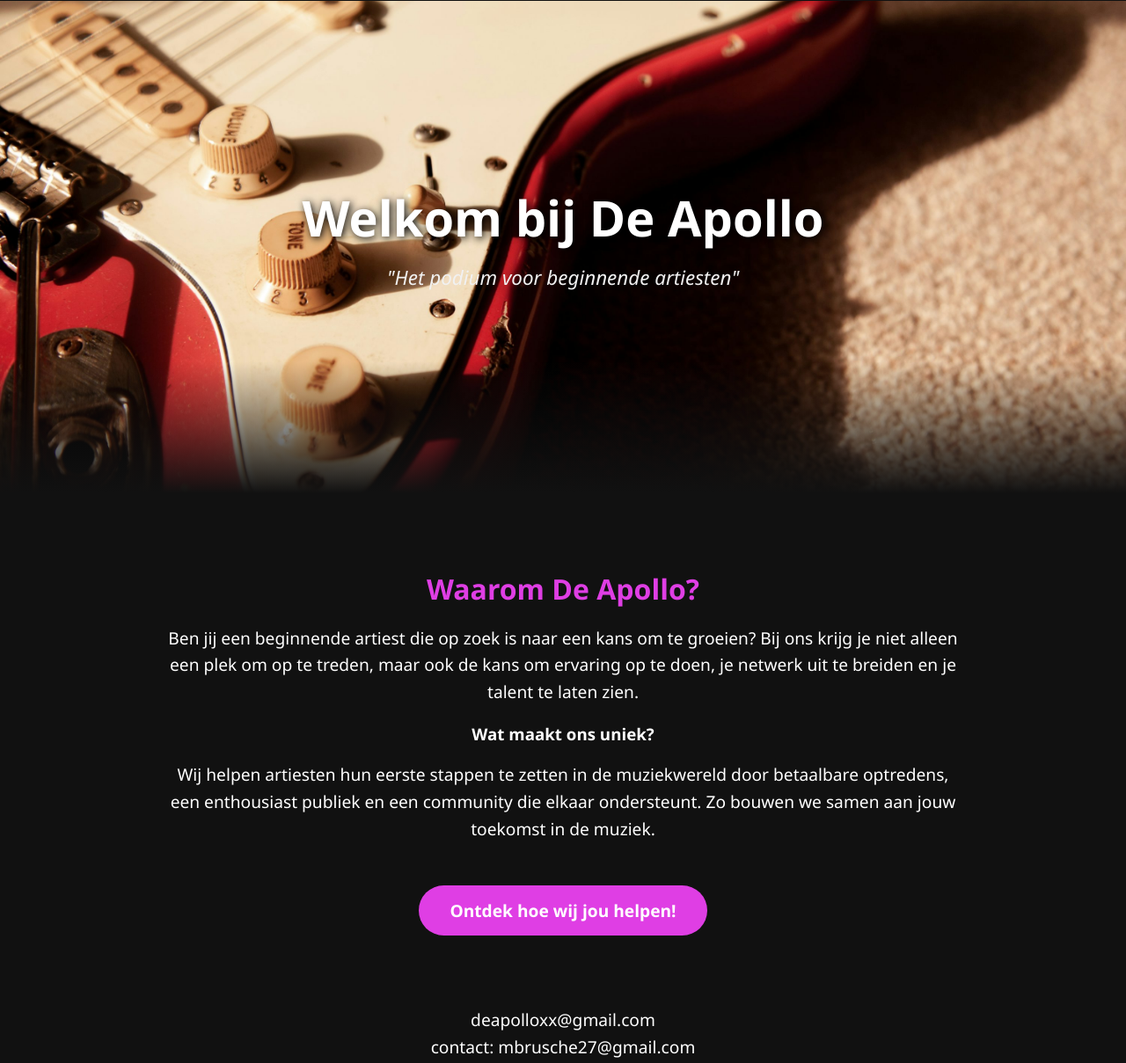
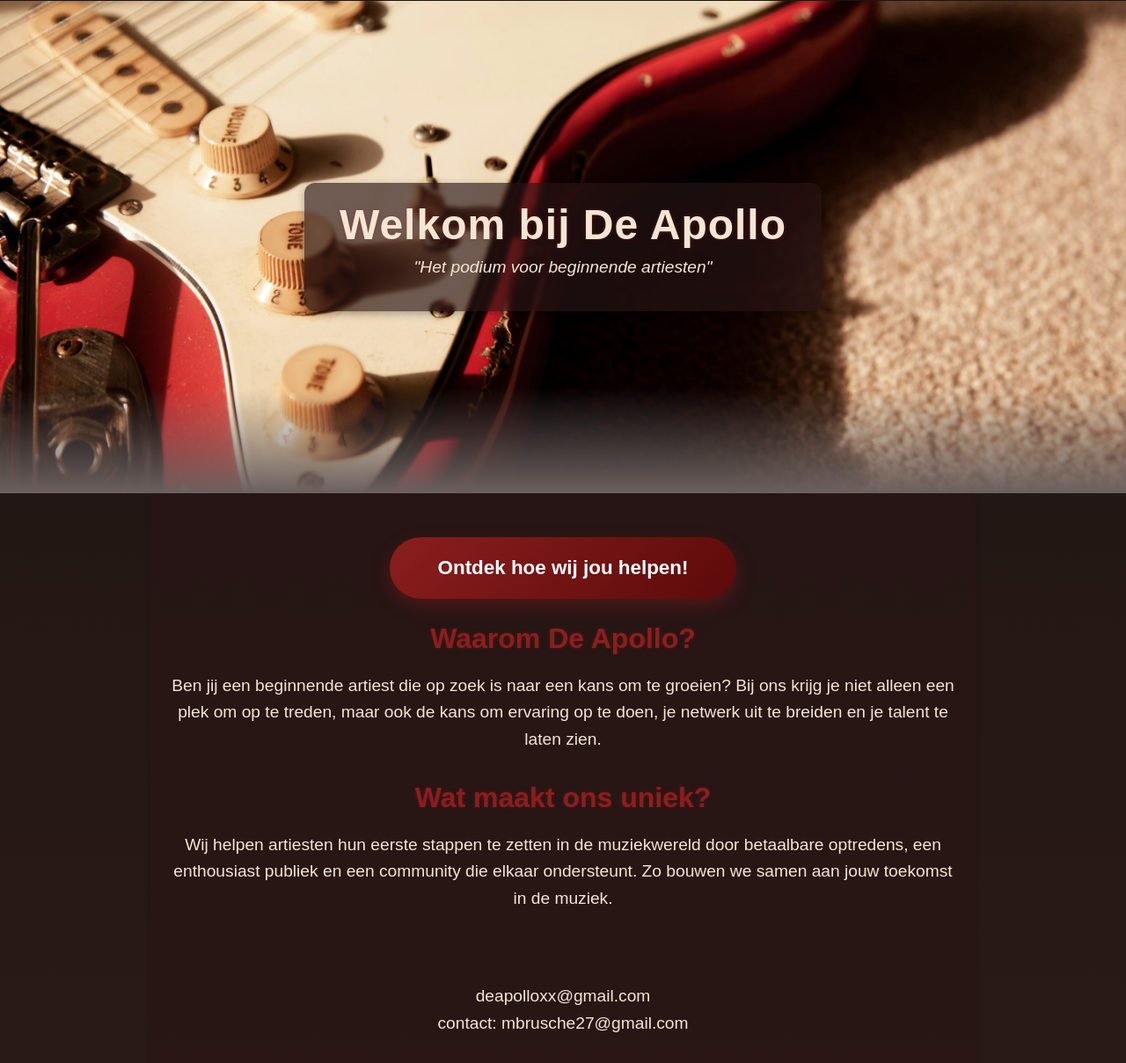
Before and after one commit to DeApolloBar/DeApollo, a plain HTML site: page index.html in a window 1280 px wide. Shown: the part 69-1278 px from the top of the page at 88% size. Drawn offline with Linux system fonts and the light colour scheme.

Commit message:
Update index.html

```diff
--- a/index.html
+++ b/index.html
@@ -7,14 +7,14 @@
   <style>
     body {
       margin: 0;
-      font-family: 'Segoe UI', Arial, sans-serif;
-      background-color: #111;
-      color: #fff;
+      font-family: 'Poppins', Arial, sans-serif;
+      background: linear-gradient(180deg, #1c1412 0%, #2a1a17 100%);
+      color: #f5e6d3; /* warm beige tekst */
     }
 
     /* Navbar */
     nav {
-      background-color: rgba(0,0,0,0.85);
+      background-color: rgba(44, 22, 18, 0.9);
       position: fixed;
       top: 0;
       left: 0;
@@ -27,7 +27,7 @@
     nav .logo {
       font-size: 1.5em;
       font-weight: bold;
-      color: #df3ee4;
+      color: #b23a3a; /* iets neutraler rood */
       text-decoration: none;
       margin-right: 40px;
     }
@@ -39,17 +39,17 @@
       gap: 20px;
     }
     nav ul li a {
-      color: #fff;
+      color: #f5e6d3;
       text-decoration: none;
       font-size: 1em;
       transition: color 0.3s ease;
     }
     nav ul li a:hover {
-      color: #df3ee4;
+      color: #8b1e1e; /* minder fel rood */
     }
 
     /* Header Banner */
-   header {
+    header {
       position: relative;
       background: url('banner.jpg') no-repeat center center;
       background-size: cover;
@@ -68,23 +68,52 @@
       bottom: 0;
       left: 0;
       width: 100%;
-      height: 150px;
-      background: linear-gradient(to bottom, rgba(0,0,0,0) 0%, #111 100%);
+      height: 120px;
+      background: linear-gradient(to bottom, rgba(0,0,0,0) 0%, #6b605e 100%);
     }
-    header h1 {
-      font-size: 3.5em;
+
+    /* Titel achtergrond */
+    .title-box {
+      background: rgba(40, 20, 20, 0.65); /* iets lichter en minder warm */
+      backdrop-filter: blur(2px); /* subtieler blur */
+      padding: 20px 40px;
+      border-radius: 12px;
+      display: inline-block;
+      box-shadow: 0 3px 10px rgba(0,0,0,0.3);
+    }
+    .title-box h1 {
+      font-size: 3em;
       margin: 0;
-      text-shadow: 2px 2px 10px #000;
-      position: relative;
-      z-index: 1;
+      font-weight: 700;
+      letter-spacing: 1px;
+      color: #f5e6d3;
+      text-shadow: 0 0 4px rgba(139, 30, 30, 0.5); /* zachtere rood glow */
     }
-    header p {
+    .title-box p {
+      font-size: 1.2em;
+      margin-top: 10px;
+      font-style: italic;
+      color: #f5e6d3;
+    }
+
+    /* Call to Action */
+    .cta-button {
+      display: inline-block;
+      padding: 22px 55px;
+      margin-top: -10px;
+      background: linear-gradient(135deg, #8b1e1e, #5c0a0a); /* neutraler rood gradient */
+      color: #fff;
+      text-decoration: none;
       font-size: 1.4em;
-      margin-top: 15px;
-      font-style: italic;
-      color: #f1f1f1;
-      position: relative;
-      z-index: 1;
+      font-weight: bold;
+      border-radius: 50px;
+      box-shadow: 0 8px 20px rgba(139,30,30,0.4);
+      transition: all 0.3s ease;
+    }
+    .cta-button:hover {
+      background: linear-gradient(135deg, #5c0a0a, #8b1e1e);
+      transform: translateY(-4px) scale(1.08);
+      box-shadow: 0 12px 25px rgba(139,30,30,0.6);
     }
 
     /* Content */
@@ -93,33 +122,20 @@
       max-width: 900px;
       margin: auto;
       text-align: center;
+      background: rgba(40, 20, 20, 0.6); /* iets minder warm rood/bruin */
+      border-radius: 12px;
+      box-shadow: 0 2px 6px rgba(0,0,0,0.25);
     }
-    section h2 {
+    section h2, section h3 {
       font-size: 2em;
       margin-bottom: 20px;
-      color: #df3ee4;
+      color: #8b1e1e; /* neutraler rood accent */
+      text-shadow: 0 0 4px rgba(139,30,30,0.4);
     }
     section p {
       font-size: 1.2em;
       line-height: 1.6;
-    }
-
-    /* Call to Action */
-    .cta-button {
-      display: inline-block;
-      padding: 15px 35px;
-      margin-top: 30px;
-      background-color: #df3ee4;
-      color: #fff;
-      text-decoration: none;
-      font-size: 1.2em;
-      font-weight: bold;
-      border-radius: 30px;
-      transition: background-color 0.3s ease, transform 0.2s ease;
-    }
-    .cta-button:hover {
-      background-color: #972c9b;
-      transform: scale(1.05);
+      color: #f5e6d3;
     }
   </style>
 </head>
@@ -135,12 +151,16 @@
 
   <!-- Header Banner -->
   <header>
-    <h1>Welkom bij De Apollo</h1>
-    <p>"Het podium voor beginnende artiesten"</p>
+    <div class="title-box">
+      <h1>Welkom bij De Apollo</h1>
+      <p>"Het podium voor beginnende artiesten"</p>
+    </div>
   </header>
 
   <!-- Content -->
   <section>
+    <a href="overons.html" class="cta-button">Ontdek hoe wij jou helpen!</a>
+
     <h2>Waarom De Apollo?</h2>
     <p>
       Ben jij een beginnende artiest die op zoek is naar een kans om te groeien?
@@ -155,15 +175,11 @@
       Zo bouwen we samen aan jouw toekomst in de muziek.
     </p>
 
-    <a href="overons.html" class="cta-button">Ontdek hoe wij jou helpen!</a>
-
     <p>
-    <br>
-    <br>
-    	deapolloxx@gmail.com<br>
-     contact: mbrusche27@gmail.com
+      <br><br>
+      deapolloxx@gmail.com<br>
+      contact: mbrusche27@gmail.com
     </p>
-
   </section>
 </body>
 </html>
```
